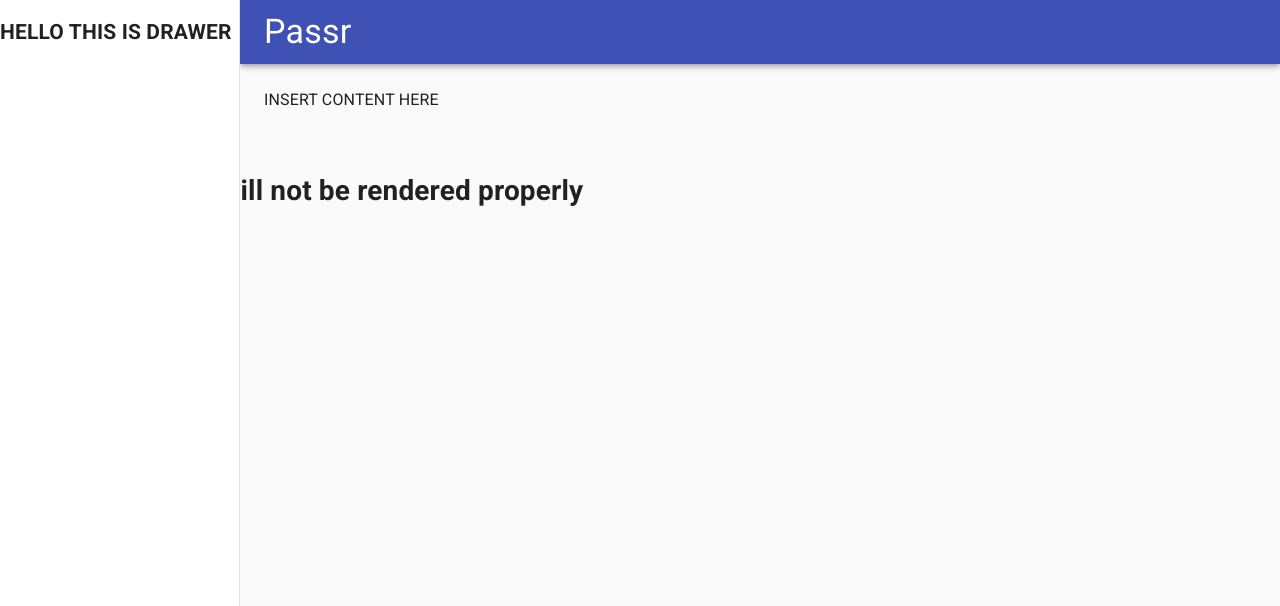
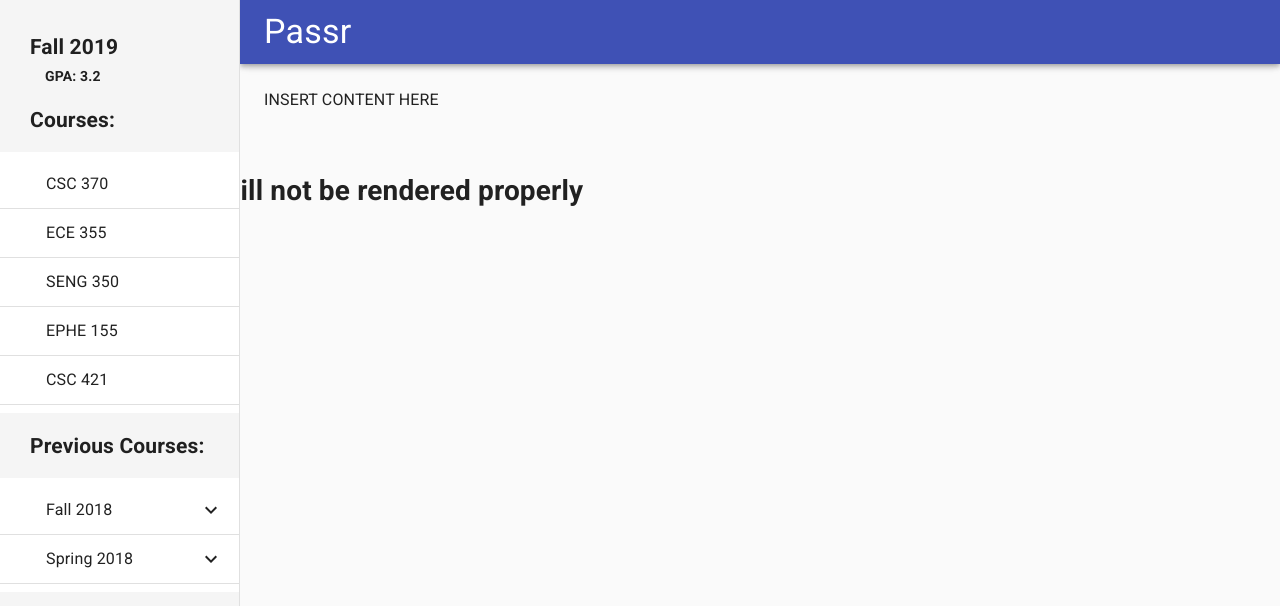
Before and after one commit to VikeLabs/Passr-Archived, a React app: page / in a window 1280 px wide. Shown: the top 606 px of the page. Built offline with nearby package versions, Linux system fonts and the light colour scheme.

Commit message:
hard rebase

```diff
--- a/src/components/ApplicationBar/ApplicationBar.tsx
+++ b/src/components/ApplicationBar/ApplicationBar.tsx
@@ -1,15 +1,21 @@
-import React from 'react';
-import AppBar from '@material-ui/core/AppBar';
-import CssBaseline from '@material-ui/core/CssBaseline';
-import Drawer from '@material-ui/core/Drawer';
-import Hidden from '@material-ui/core/Hidden';
-import IconButton from '@material-ui/core/IconButton';
-import MenuIcon from '@material-ui/icons/Menu';
-import Toolbar from '@material-ui/core/Toolbar';
-import Typography from '@material-ui/core/Typography';
-import { makeStyles, useTheme, Theme, createStyles } from '@material-ui/core/styles';
+import React from 'react'
+import AppBar from '@material-ui/core/AppBar'
+import CssBaseline from '@material-ui/core/CssBaseline'
+import Drawer from '@material-ui/core/Drawer'
+import DrawerContent from '../drawer-content/DrawerContent'
+import Hidden from '@material-ui/core/Hidden'
+import IconButton from '@material-ui/core/IconButton'
+import MenuIcon from '@material-ui/icons/Menu'
+import Toolbar from '@material-ui/core/Toolbar'
+import Typography from '@material-ui/core/Typography'
+import {
+    makeStyles,
+    useTheme,
+    Theme,
+    createStyles,
+} from '@material-ui/core/styles'
 
-const drawerWidth = 240;
+const drawerWidth = 240
 
 const useStyles = makeStyles((theme: Theme) =>
     createStyles({
@@ -49,22 +55,22 @@
             padding: theme.spacing(3),
         },
     }),
-);
-
-
+)
 
 export default function ApplicationBar() {
-  const classes = useStyles();
-  const theme = useTheme();
-  const [mobileOpen, setMobileOpen] = React.useState(false);
+    const classes = useStyles()
+    const theme = useTheme()
+    const [mobileOpen, setMobileOpen] = React.useState(false)
 
     const handleDrawerToggle = () => {
-    setMobileOpen(!mobileOpen);
-  };
+        setMobileOpen(!mobileOpen)
+    }
 
-  const drawer = <div>
+    const drawer = (
+        <div>
             <h1>HELLO THIS IS DRAWER</h1>
         </div>
+    )
 
     return (
         <div className={classes.root}>
@@ -89,8 +95,7 @@
                             aria-label="account of current user"
                             aria-haspopup="true"
                             color="inherit"
-            >
-            </IconButton>
+                        ></IconButton>
                     </div>
                 </Toolbar>
             </AppBar>
@@ -108,8 +113,7 @@
                         ModalProps={{
                             keepMounted: true, // Better open performance on mobile.
                         }}
-          >
-          </Drawer>
+                    ></Drawer>
                 </Hidden>
                 <Hidden xsDown implementation="css">
                     <Drawer
@@ -119,17 +123,15 @@
                         variant="permanent"
                         open
                     >
-            {drawer}
+                        <DrawerContent />
                     </Drawer>
                 </Hidden>
             </nav>
             <main className={classes.content}>
                 <div className={classes.toolbar} />
                 {/* Insert CourseContent here */}
-        <Typography paragraph>
-          INSERT CONTENT HERE
-        </Typography>
+                <Typography paragraph>INSERT CONTENT HERE</Typography>
             </main>
         </div>
-  );
+    )
 }
```
Lines whose indentation alone changed are shown as unchanged.
